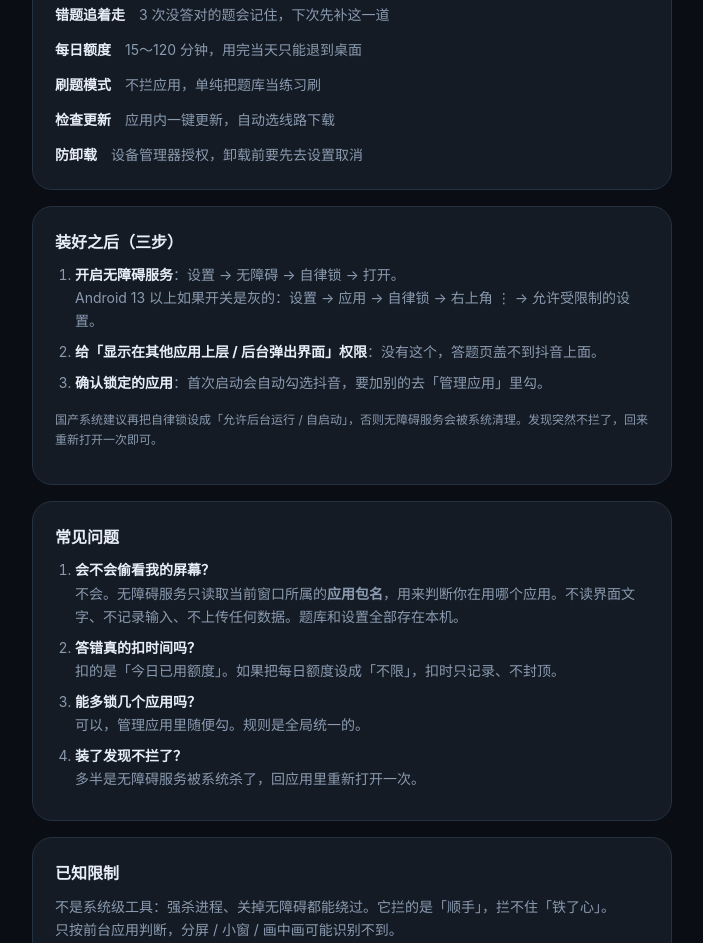
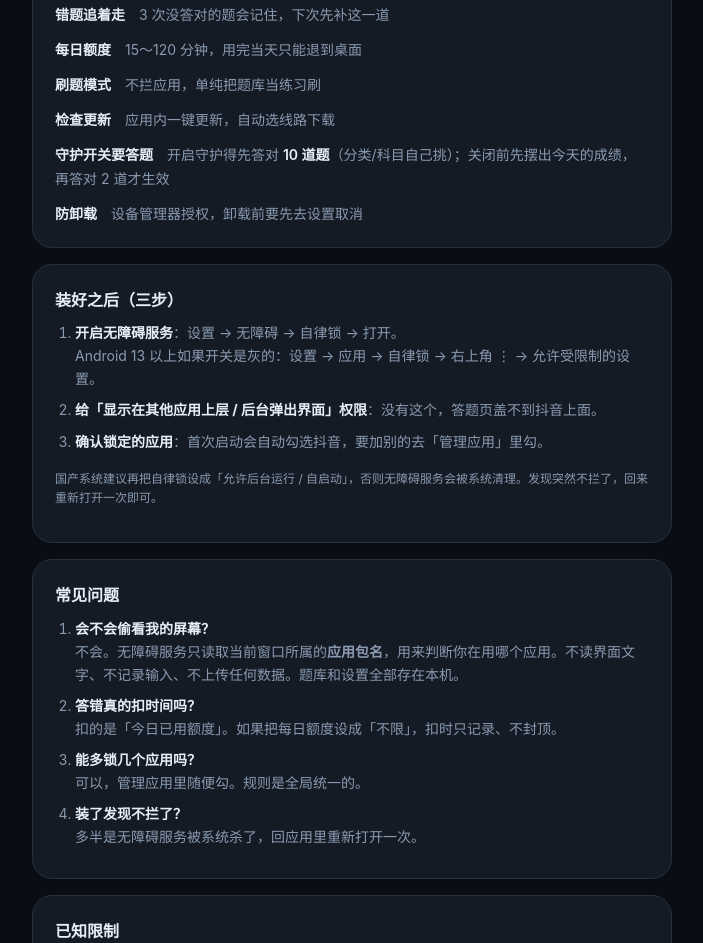
Before and after one commit to wangji330330-ops/117, a plain HTML site: page index.html in a window 1280 px wide. Shown: the part 1450-2393 px from the top of the page, without its empty margins (288-991 px from the left). Drawn offline with Linux system fonts and the light colour scheme.

Commit message:
feat: 更新 index.html

```diff
--- a/index.html
+++ b/index.html
@@ -121,6 +121,7 @@
       <div><b>每日额度</b>　15～120 分钟，用完当天只能退到桌面</div>
       <div><b>刷题模式</b>　不拦应用，单纯把题库当练习刷</div>
       <div><b>检查更新</b>　应用内一键更新，自动选线路下载</div>
+      <div><b>守护开关要答题</b>　开启守护得先答对 <b>10 道题</b>（分类/科目自己挑）；关闭前先摆出今天的成绩，再答对 2 道才生效</div>
       <div><b>防卸载</b>　设备管理器授权，卸载前要先去设置取消</div>
     </div>
   </div>
```
